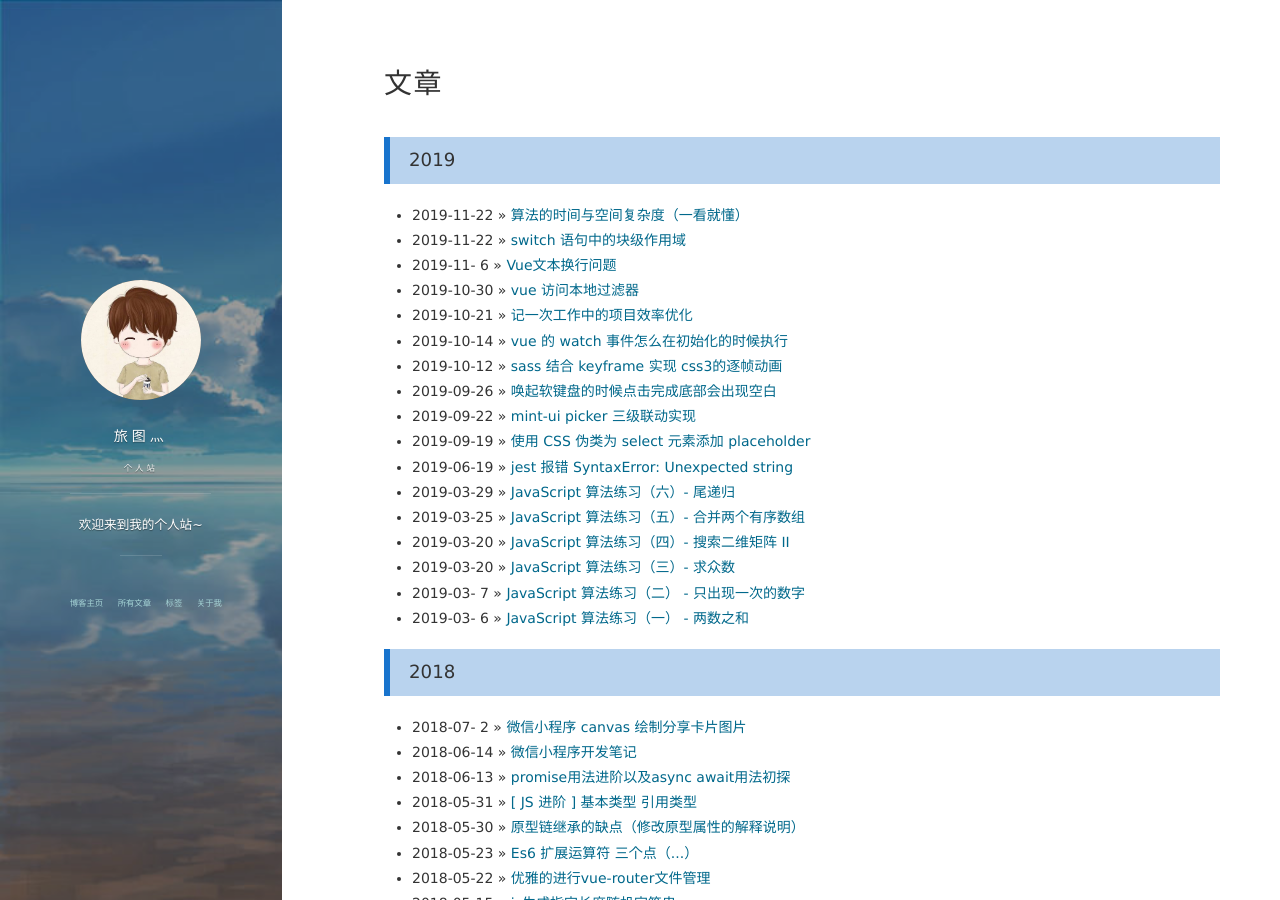
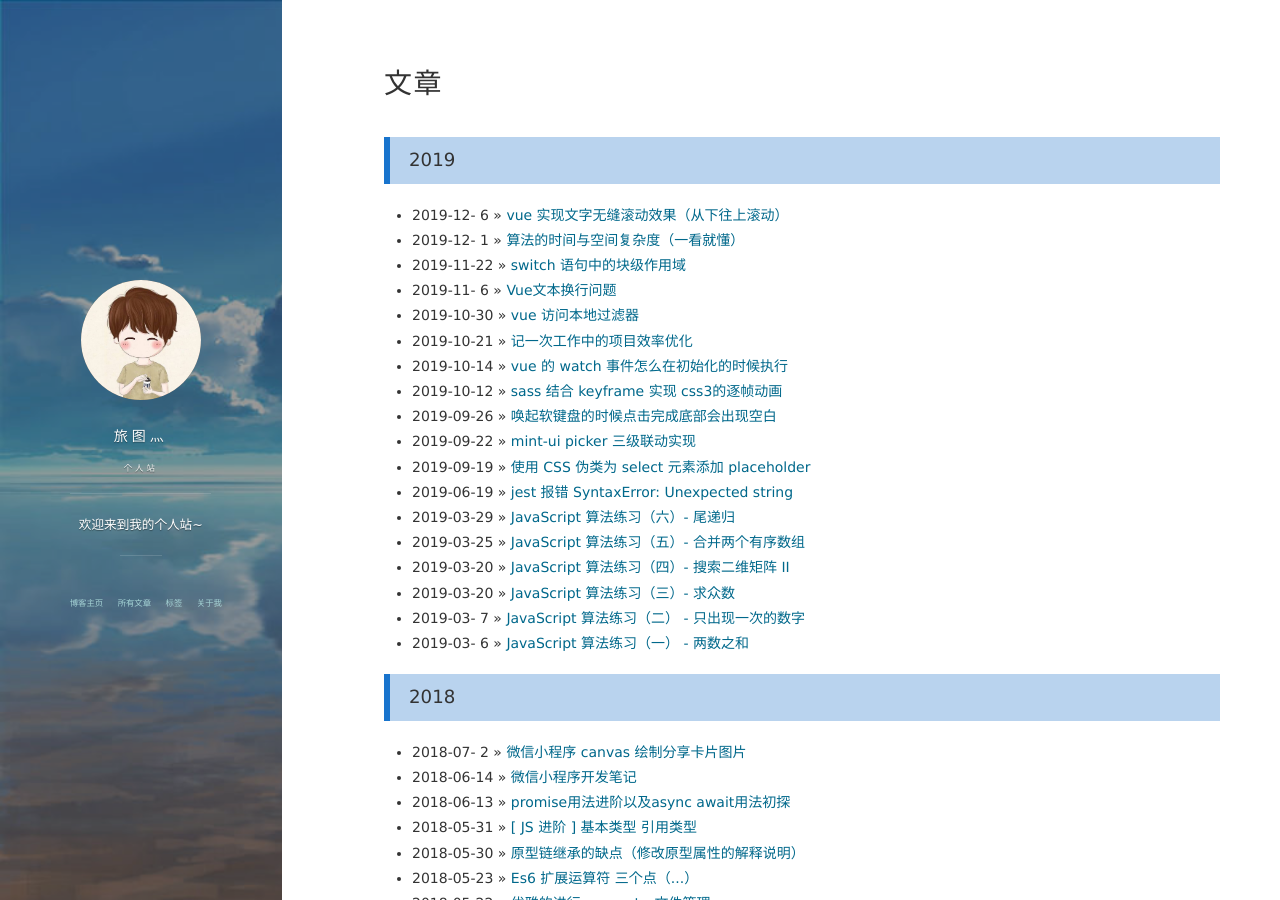
Before and after one commit to xwLyc/xwLyc.github.io, a Jekyll site: the page built from archive.html, in a window 1280 px wide and 900 px high. Built offline with Jekyll 4.4.1, drawn with Linux system fonts in a browser that asks for light colours; nearby versions of some CDN libraries; comment, search, counter and statistics services are not loaded; some of the changed lines change nothing that is shown.

Commit message:
vue 实现无缝滚动

```diff
--- a/_posts/2019/2019-12-01-O(n).md
+++ b/_posts/2019/2019-12-01-O(n).md
@@ -1,7 +1,7 @@
 ---
 layout: post
 title: "算法的时间与空间复杂度（一看就懂）"
-date: 2019-11-22
+date: 2019-12-01
 description: "算法的时间与空间复杂度（一看就懂）"
 tag: js
 ---
--- /dev/null
+++ b/_posts/2019/2019-12-06-textscroll.md
@@ -0,0 +1,94 @@
+---
+layout: post
+title: "vue 实现文字无缝滚动效果（从下往上滚动）"
+date: 2019-12-06
+description: "vue 实现文字无缝滚动效果（从下往上滚动）"
+tag: vue
+---
+
+#### 需求：对中奖用户进行滚动效果展示
+
+![Kapture 2019-12-04 at 14.36.51.gif](https://segmentfault.com/img/bVbA5xY)
+
+这种效果需求还是蛮多的，想起之前用`JQuery`实现的一个无缝滚动( [缅怀过去](https://www.jq22.com/jquery-info1237))，是通过jq的`animate`方法实现的，动画结束之后就将第一个元素`appendTo`追加到最后面，实现循环滚动特效，不得不感叹技术更新换代真的很快。
+
+回到现在Vue的项目，本来想用插件，但是觉得这么一个小动画用插件有点太重了，还是自己写一个比较好。
+
+#### 实现原理
+
+实现原理也比较简单
+
+1. 对整个列表实现上移动画
+2. 将列表的第一个数据移动到最后一个
+
+因为vue是基于数据驱动的，所以，对我们开发者来说，直接操控数组，删除第一个数组数据，然后追加到数组后面就好了。
+
+点此查看[实现效果以及源码预览](https://codesandbox.io/s/crazy-hermann-s18jm?fontsize=14&hidenavigation=1&theme=dark)可以略过下面的内容
+
+**template 部分**
+
+      <!-- 无缝滚动效果 -->
+      <div class="marquee-wrap">
+        <ul class="marquee-list" :class="{'animate-up': animateUp}">
+          <li v-for="(item, index) in listData" :key="index">{{item}}</li>
+        </ul>
+      </div>
+
+**script部分**
+    export default {
+      name: "marquee-up",
+      data() {
+        return {
+          animateUp: false,
+          listData: ['12***ve 成功邀请12人 已获奖金60元', 'l***e 成功邀请5人 已获奖金40元', 'l***e 成功邀请1人 已获奖金5元'],
+          timer: null
+        }
+      },
+      mounted() {
+        this.timer = setInterval(this.scrollAnimate, 1500);
+      },
+      methods: {
+        scrollAnimate() {
+          this.animateUp = true
+          setTimeout(() => {
+            this.listData.push(this.listData[0])
+            this.listData.shift()
+            this.animateUp = false
+          }, 500)
+        }
+      },
+      destroyed() {
+        this.timer = null
+      }
+    };
+
+**style 部分**
+
+    .marquee-wrap  {
+      width: 80%;
+      height: 40px;
+      border-radius: 20px;
+      background: rgba($color: #000000, $alpha: 0.6);
+      margin: 0 auto;
+      overflow: hidden;
+      .marquee-list {
+        li {
+          width: 100%;
+          height: 100%;
+          text-overflow: ellipsis;
+          overflow: hidden;
+          white-space: nowrap;
+          padding: 0 20px;
+          list-style: none;
+          line-height: 40px;
+          text-align: center;
+          color: #fff;
+          font-size: 18px;
+          font-weight: 400;
+        }
+      }
+      .animate-up {
+        transition: all 0.5s ease-in-out;
+        transform: translateY(-40px);
+      }
+    }
```
